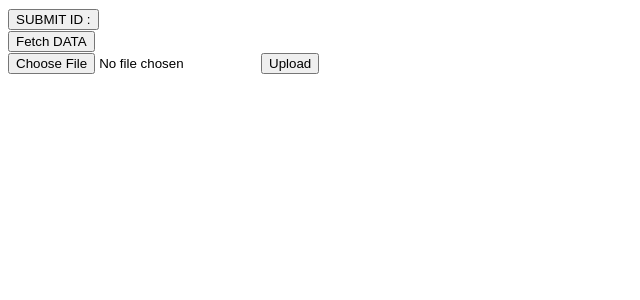
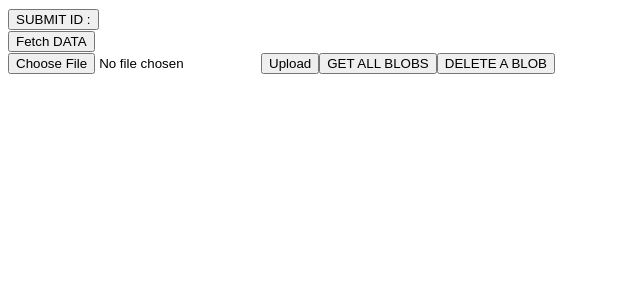
Before and after one commit to Abuzariii/SabaSays----Portfolio, a Next.js app: page / in a window 1280 px wide. Shown: the top 300 px of the page, without its empty margins (0-640 px from the left). Built offline with nearby package versions, Linux system fonts and the light colour scheme.

Commit message:
CRUD Vercel Blob

```diff
--- a/src/components/Experimental/BlobImageUpload.jsx
+++ b/src/components/Experimental/BlobImageUpload.jsx
@@ -43,10 +43,47 @@ export default function BlobUpload() {
     });
   }
 
+  async function handleBlobList(e) {
+    e.preventDefault();
+
+    fetch("/api/check_blob_upload", {
+      method: "GET",
+      headers: {
+        "Content-Type": "application/json",
+      },
+    }).then(async (res) => {
+      if (res.status === 200) {
+        const blobs = await res.json();
+        console.log(blobs.blobs);
+      }
+    });
+  }
+
+  async function handleDeleteBlob(e) {
+    e.preventDefault();
+
+    fetch("/api/check_blob_upload", {
+      method: "DELETE",
+      headers: {
+        "Content-Type": "application/json",
+      },
+      body: {
+        url: "https://cs4iqiq9bnopbxaa.public.blob.vercel-storage.com/1706614992927-tA0eVIJRyUMB4o2WGJJKSulWesCQkW.jpeg",
+      },
+    }).then(async (res) => {
+      if (res.status === 200) {
+        const data = await res.json();
+        console.log(data.message);
+      }
+    });
+  }
   return (
     <div>
       <input type="file" onChange={onChangePicture} />
       <button onClick={handleSubmit}>Upload</button>
+
+      <button onClick={handleBlobList}>GET ALL BLOBS</button>
+      <button onClick={handleDeleteBlob}>DELETE A BLOB</button>
     </div>
   );
 }
```
Also changed, not shown: src/app/api/check_blob_upload/route.js (+19 -3 lines).
